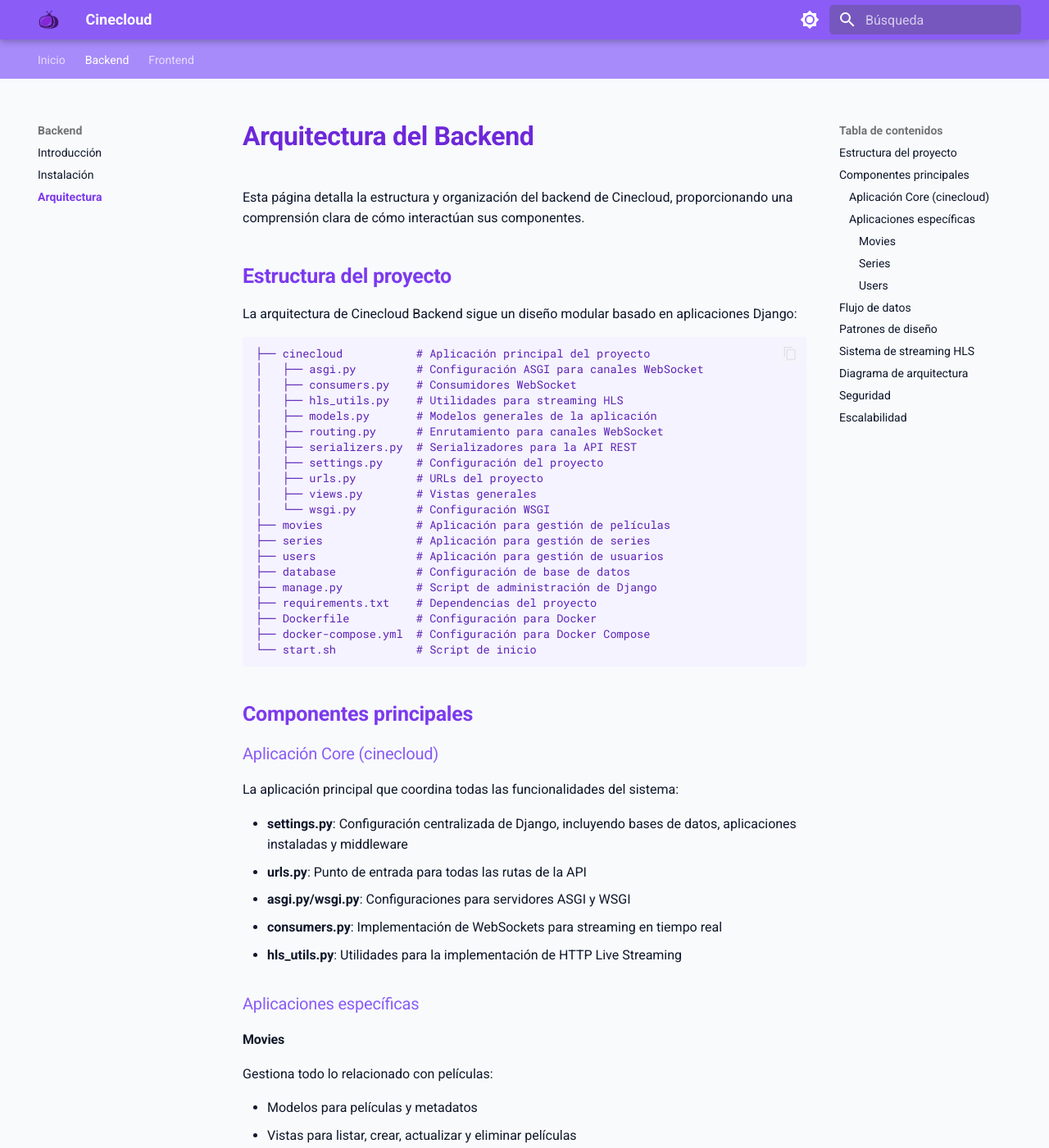
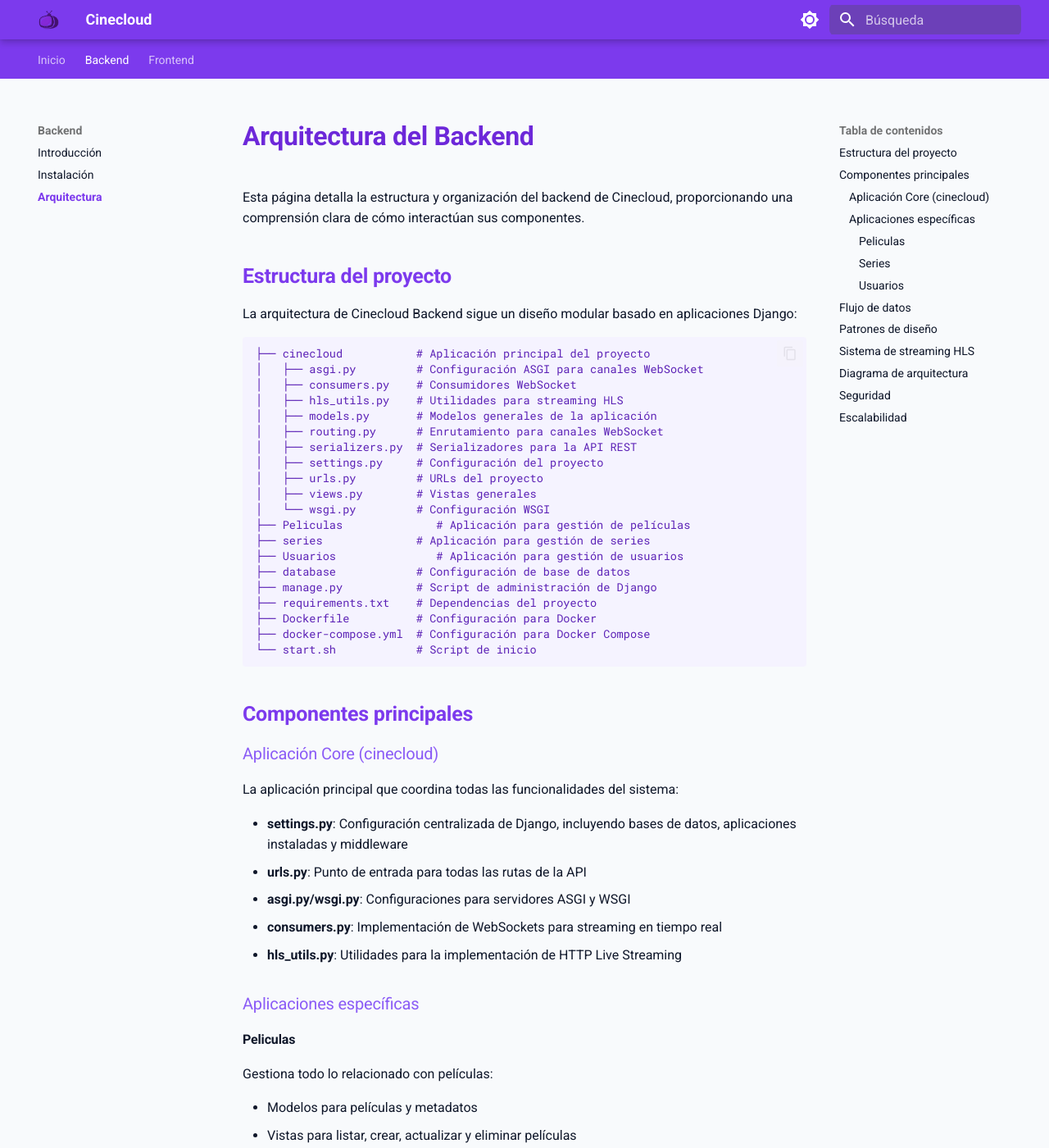
Before and after one commit to NaviStarp/CineCloud, an MkDocs documentation site: the page built from docs/backend/arquitectura.md, in a window 1280 px wide and 1400 px high. Shown: the whole window at 82% size. Built offline with MkDocs 1.6.1 and Material for MkDocs 9.7.7, drawn with Linux system fonts in a browser that asks for light colours; some of the changed text lies outside the part shown.

Commit message:
Informacion añadida y estilos

```diff
--- a/docs/backend/arquitectura.md
+++ b/docs/backend/arquitectura.md
@@ -18,9 +18,9 @@
 │   ├── urls.py         # URLs del proyecto
 │   ├── views.py        # Vistas generales
 │   └── wsgi.py         # Configuración WSGI
-├── movies              # Aplicación para gestión de películas
+├── Peliculas              # Aplicación para gestión de películas
 ├── series              # Aplicación para gestión de series
-├── users               # Aplicación para gestión de usuarios
+├── Usuarios               # Aplicación para gestión de usuarios
 ├── database            # Configuración de base de datos
 ├── manage.py           # Script de administración de Django
 ├── requirements.txt    # Dependencias del proyecto
@@ -43,7 +43,7 @@
 
 ### Aplicaciones específicas
 
-#### Movies
+#### Peliculas
 
 Gestiona todo lo relacionado con películas:
 
@@ -54,13 +54,13 @@
 
 #### Series
 
-Similar a Movies, pero con estructuras adicionales:
+Similar a Peliculas, pero con estructuras adicionales:
 
 - Gestión de temporadas
 - Gestión de episodios
 - Relaciones entre temporadas y series
 
-#### Users
+#### Usuarios
 
 Gestiona la autenticación y autorización:
 
--- a/docs/stylesheets/extra.css
+++ b/docs/stylesheets/extra.css
@@ -69,7 +69,7 @@
 }
 /* Estilos adicionales personalizados */
 [data-md-color-scheme="default"] .md-header {
-  background-color: var(--color-primary-500) !important;
+  background-color: var(--color-primary-600) !important;
   color: white;
   box-shadow: 0 0 0.2rem rgba(0, 0, 0, .1), 0 0.2rem 0.4rem rgba(0, 0, 0, .2);
 }
@@ -174,7 +174,7 @@
 }
 
 [data-md-color-scheme="default"] .md-tabs {
-  background-color: var(--color-primary-400);
+  background-color: var(--color-primary-600);
   color: white;
 }
 
```
Also changed, not shown: docs/backend/instalacion.md (+18 -35 lines).
